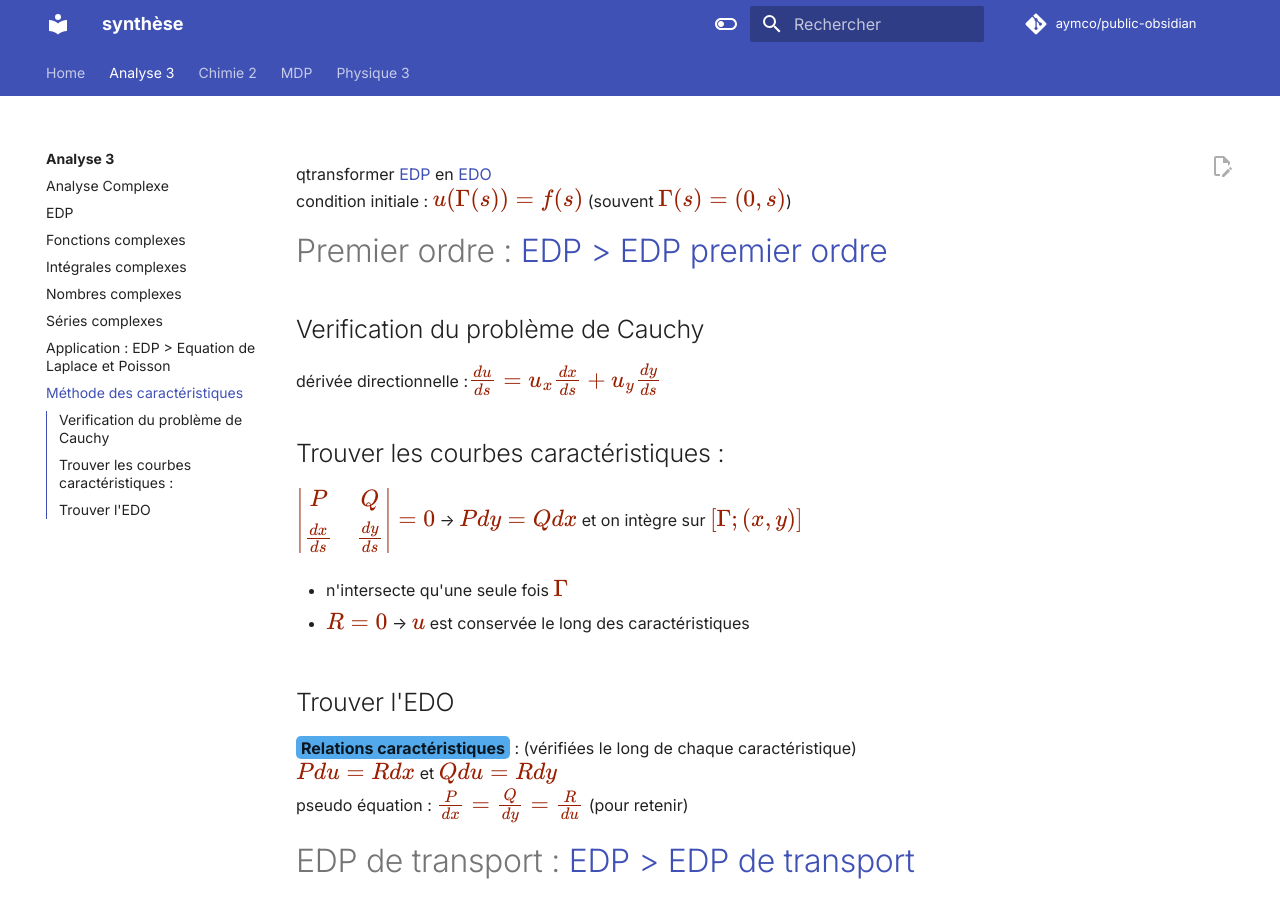
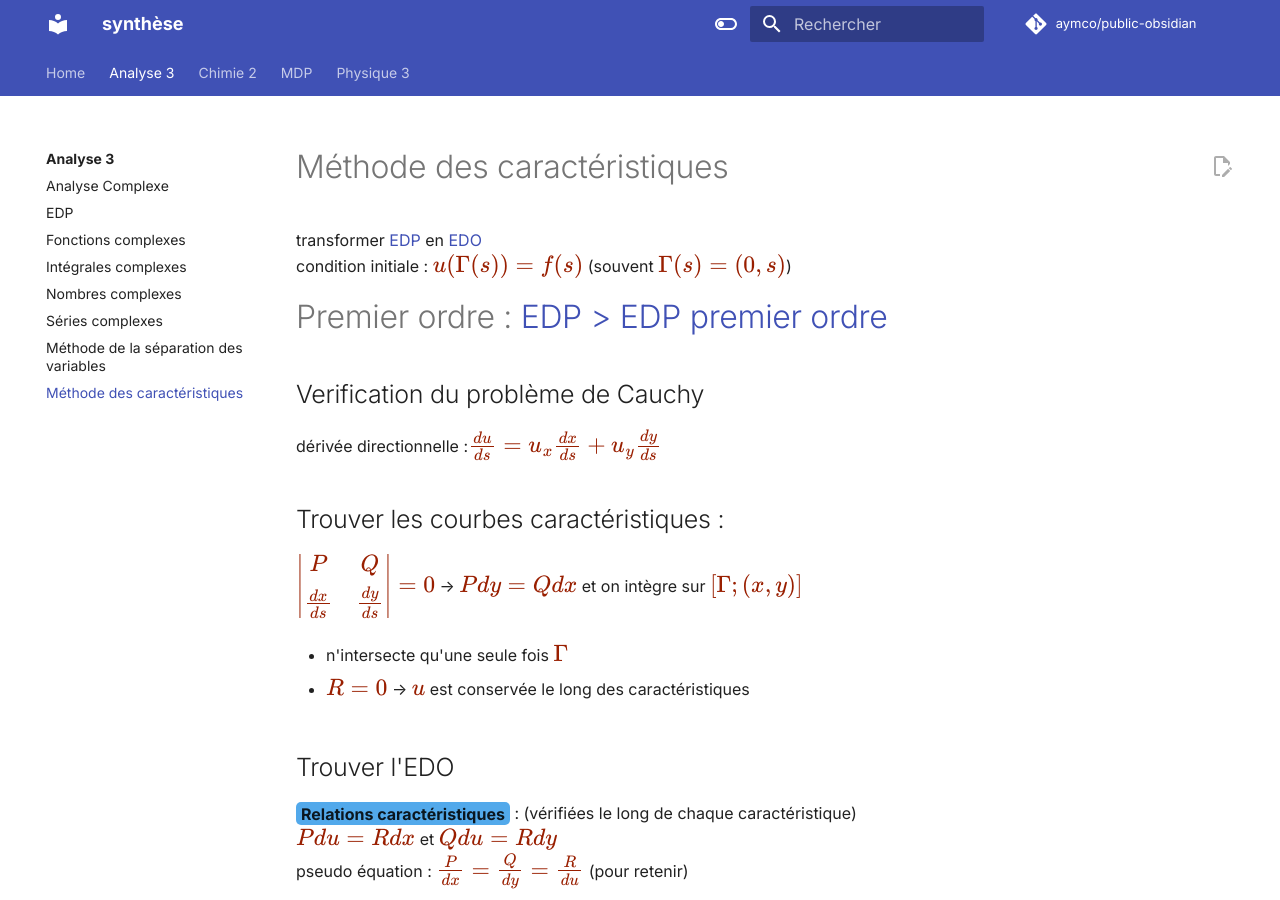
Before and after one commit to Aymco/public-obsidian, an MkDocs documentation site: the page built from docs/Analyse 3/méthode des caractéristiques.md, in a window 1280 px wide and 900 px high. Built offline with MkDocs 1.6.1 and Material for MkDocs 9.7.7, drawn with Linux system fonts in a browser that asks for light colours; comment, search, counter and statistics services are not loaded.

Commit message:
aymco Merge #109
* PUSH NOTE : méthode des caractéristiques.md

* PUSH NOTE : méthode de la séparation des variables.md

```diff
--- a/docs/Analyse 3/méthode de la séparation des variables.md
+++ b/docs/Analyse 3/méthode de la séparation des variables.md
@@ -5,6 +5,7 @@ share: "true"
 category: Analyse 3
 ---
 
+# Méthode de la séparation des variables
 # Application : [EDP > Equation de Laplace](EDP.md#equation-de-laplace) et Poisson
 ## Sur un pavé
 **fonctions univariées** : $u(x,y)=X(x)\cdot Y(y)$
--- a/docs/Analyse 3/méthode des caractéristiques.md
+++ b/docs/Analyse 3/méthode des caractéristiques.md
@@ -5,7 +5,8 @@ created: 2023-10-22
 updated: 2024-01-05
 ---
 
-qtransformer [EDP](EDP.md) en [EDO](EDO.md)
+# Méthode des caractéristiques
+transformer [EDP](EDP.md) en [EDO](EDO.md)
 condition initiale : $u(\Gamma(s))=f(s)$ (souvent $\Gamma(s)=(0,s)$)
 # Premier ordre : [EDP > EDP premier ordre](EDP.md#edp-premier-ordre)
 ## Verification du problème de Cauchy
```
